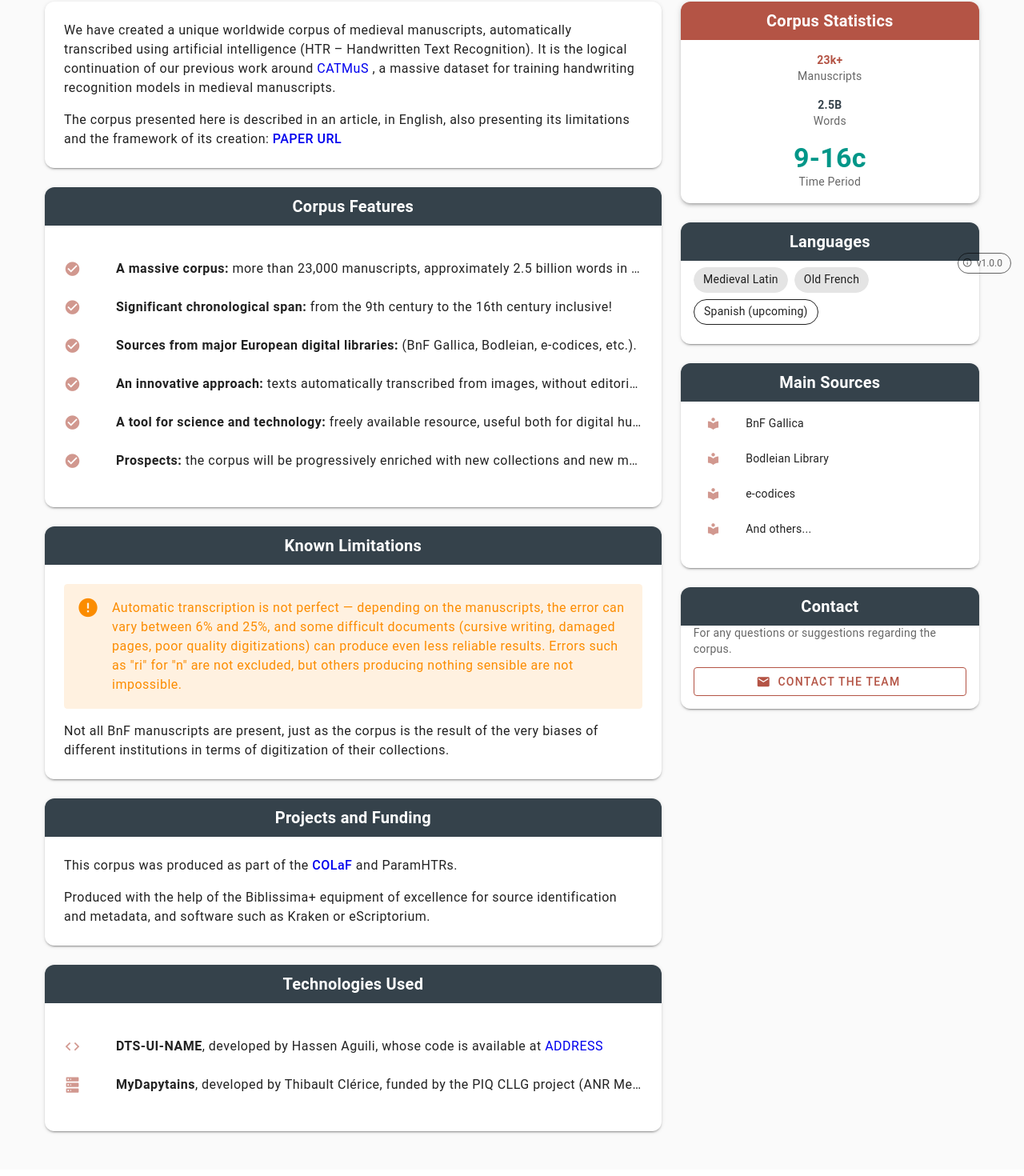
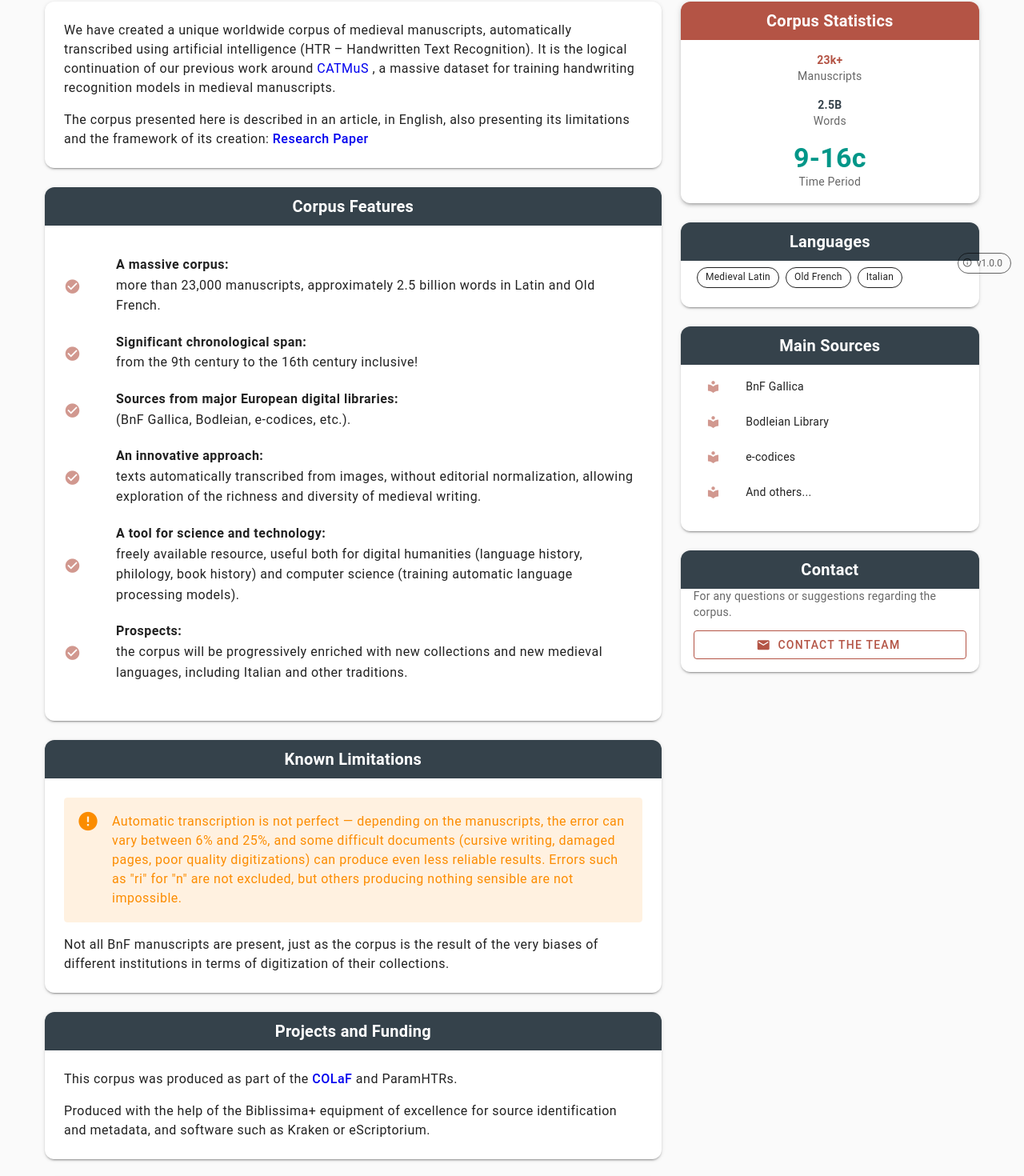
Before and after one commit to cllg-project/TexTile, a Vue app in the folder dts-ui/: page /about in a window 1280 px wide. Shown: the part 442-1912 px from the top of the page at 80% size. Built offline with nearby package versions, Linux system fonts and the light colour scheme; no server answers.

Commit message:
feat: add configuration file for external URLs and contact information, update homepage and ProjectInfo views to utilize new config, change searchview with improved button functionality and keyboard toggle

```diff
--- /dev/null
+++ b/dts-ui/src/config/urls.js
@@ -0,0 +1,27 @@
+// Configuration file for all external URLs and contact information
+// This file makes it easy to update links, emails, and other external references
+
+export default {
+  // Project URLs
+  dtsUiRepository: 'https://github.com/yourusername/dts-ui',
+  mydapytainsRepository: 'https://github.com/PonteIneptique/MyDapytains',
+
+  // Papers and publications
+  paperUrl: 'https://example.org/path/to/paper.pdf',
+  preprintUrl: 'https://example.org/path/to/preprint.pdf',
+  catmusUrl: 'https://inria.hal.science/hal-04453952',
+
+  // Project pages
+  colafProjectUrl: 'https://colaf.huma-num.fr/',
+  projectPageUrl: 'https://github.com/yourusername/comma-project',
+
+  // Contact information
+  contactEmail: 'comma-team@example.org',
+
+  // Citation text
+  citationText: 'Transcribing the Middle Ages: A Massive 2.5-Billion-Token Corpus of Medieval Latin and French. (2025). [Corpus & pipeline description]. Authors. DOI: insert-DOI-here.',
+
+  // Technology names (for easier rebranding if needed)
+  dtsUiName: 'CoMMA Reader Interface',
+  mydapytainsName: 'MyDapytains'
+}
--- a/dts-ui/src/locales/en.js
+++ b/dts-ui/src/locales/en.js
@@ -110,6 +110,7 @@ export default {
     comingSoon: 'Coming Soon',
     searchButton: 'Search',
     virtualKeyboard: 'Virtual Keyboard',
+    specialKeyboard: 'Special Keyboard',
     results: 'Results',
     noResults: 'No results.',
     showingResults: 'Showing {start}–{end} of {total}',
@@ -130,8 +131,7 @@ export default {
       exact: 'Exact Match',
       partial: 'Partial Match',
       fuzzy: 'Fuzzy Match',
-      abbreviations: 'Enable abbreviation alternatives (e.g. p̄ = par/per)',
-      abbreviationsHelp: 'Automatically expands medieval abbreviations like p̄ → par/per, q̄ → que/qui',
+
       descriptions: {
         exact: 'Search for exact phrase matches only',
         partial: 'Allow partial word matches and substring search',
@@ -241,11 +241,9 @@ export default {
     subtitle: 'A unique worldwide corpus of medieval manuscripts automatically transcribed using artificial intelligence.',
     introduction: {
       corpus: 'We have created a unique worldwide corpus of medieval manuscripts, automatically transcribed using artificial intelligence (HTR – Handwritten Text Recognition). It is the logical continuation of our previous work around ',
-      catmusUrl: 'https://inria.hal.science/hal-04453952',
       catmusDescription: ', a massive dataset for training handwriting recognition models in medieval manuscripts.',
       paper: 'The corpus presented here is described in an article, in English, also presenting its limitations and the framework of its creation: ',
-      paperUrl: 'URL_PAPER',
-      paperLink: 'PAPER URL'
+      paperLink: 'Research Paper'
     },
     features: {
       title: 'Corpus Features',
@@ -272,7 +270,7 @@ export default {
         },
         {
           title: 'Prospects:',
-          description: 'the corpus will be progressively enriched with new collections and new medieval languages, starting with Spanish and other Latin traditions.'
+          description: 'the corpus will be progressively enriched with new collections and new medieval languages, including Italian and other traditions.'
         }
       ]
     },
@@ -284,23 +282,16 @@ export default {
     projects: {
       title: 'Projects and Funding',
       description: 'This corpus was produced as part of the ',
-      colafUrl: 'https://colaf.huma-num.fr/',
       and: ' and',
       biblissima: 'Produced with the help of the Biblissima+ equipment of excellence for source identification and metadata, and software such as Kraken or eScriptorium.'
     },
     technology: {
       title: 'Technologies Used',
       dtsUi: {
-        name: 'DTS-UI-NAME',
-        description: 'developed by Hassen Aguili, whose code is available at ',
-        url: 'ADDRESS',
-        linkText: 'ADDRESS'
+        description: 'developed by Hassen Aguili, whose code is available at '
       },
       mydapytains: {
-        name: 'MyDapytains',
-        description: 'developed by Thibault Clérice, funded by the PIQ CLLG project (ANR Mention), available at ',
-        url: 'ADDRESS',
-        linkText: 'ADDRESS'
+        description: 'developed by Thibault Clérice, funded by the PIQ CLLG project (ANR Mention), available at '
       }
     },
     stats: {
@@ -313,7 +304,7 @@ export default {
       title: 'Languages',
       latin: 'Medieval Latin',
       oldFrench: 'Old French',
-      upcoming: 'Spanish (upcoming)'
+      italian: 'Italian'
     },
     sources: {
       title: 'Main Sources',
--- a/dts-ui/src/locales/fr.js
+++ b/dts-ui/src/locales/fr.js
@@ -110,6 +110,7 @@ export default {
     comingSoon: 'Bientôt Disponible',
     searchButton: 'Rechercher',
     virtualKeyboard: 'Clavier Virtuel',
+    specialKeyboard: 'Clavier Spécial',
     results: 'Résultats',
     noResults: 'Aucun résultat.',
     showingResults: 'Affichage de {start}–{end} sur {total}',
@@ -130,8 +131,7 @@ export default {
       exact: 'Correspondance Exacte',
       partial: 'Correspondance Partielle',
       fuzzy: 'Correspondance Floue',
-      abbreviations: 'Activer les alternatives d\'abréviations (ex. p̄ = par/per)',
-      abbreviationsHelp: 'Développe automatiquement les abréviations médiévales comme p̄ → par/per, q̄ → que/qui',
+
       descriptions: {
         exact: 'Recherche uniquement les correspondances de phrases exactes',
         partial: 'Permet les correspondances de mots partiels et la recherche de sous-chaînes',
@@ -241,11 +241,9 @@ export default {
     subtitle: 'Un corpus unique au monde de manuscrits médiévaux transcrits automatiquement grâce à l\'intelligence artificielle.',
     introduction: {
       corpus: 'Nous avons constitué un corpus unique au monde de manuscrits médiévaux, transcrits automatiquement grâce à l\'intelligence artificielle (HTR – Handwritten Text Recognition). Il est la suite logique de nos travaux antérieurs autour de ',
-      catmusUrl: 'https://inria.hal.science/hal-04453952',
       catmusDescription: ', un jeu de données massif pour l\'entraînement de modèle de reconnaissance d\'écriture manuscrite dans les manuscrits médiévaux.',
       paper: 'Le corpus présenté ici est décrit dans un article, en anglais, présentant aussi ses limites et le cadre de sa création: ',
-      paperUrl: 'URL_PAPER',
-      paperLink: 'URL PAPER'
+      paperLink: 'Article de Recherche'
     },
     features: {
       title: 'Caractéristiques du Corpus',
@@ -272,7 +270,7 @@ export default {
         },
         {
           title: 'Perspectives :',
-          description: 'le corpus sera progressivement enrichi de nouveaux fonds et de nouvelles langues médiévales, à commencer par l\'espagnol et d\'autres traditions latines.'
+          description: 'le corpus sera progressivement enrichi de nouveaux fonds et de nouvelles langues médiévales, incluant l\'italien et d\'autres traditions.'
         }
       ]
     },
@@ -284,23 +282,16 @@ export default {
     projects: {
       title: 'Projets et Financements',
       description: 'Ce corpus a été produit dans le cadre des projets ',
-      colafUrl: 'https://colaf.huma-num.fr/',
       and: ' et',
       biblissima: 'Produit avec l\'aide de l\'équipex Biblissima+ pour l\'identification des sources et les métadonnées, et des logiciels tels que Kraken ou eScriptorium.'
     },
     technology: {
       title: 'Technologies Utilisées',
       dtsUi: {
-        name: 'DTS-UI-NAME',
-        description: 'développé par Hassen Aguili, dont le code est disponible à l\'adresse ',
-        url: 'ADRESSE',
-        linkText: 'ADRESSE'
+        description: 'développé par Hassen Aguili, dont le code est disponible à l\'adresse '
       },
       mydapytains: {
-        name: 'MyDapytains',
-        description: 'développé par Thibault Clérice, financé par le projet PIQ CLLG (Mention ANR), disponible à l\'adresse ',
-        url: 'ADRESSE',
-        linkText: 'ADRESSE'
+        description: 'développé par Thibault Clérice, financé par le projet PIQ CLLG (Mention ANR), disponible à l\'adresse '
       }
     },
     stats: {
@@ -313,7 +304,7 @@ export default {
       title: 'Langues',
       latin: 'Latin Médiéval',
       oldFrench: 'Ancien Français',
-      upcoming: 'Espagnol (à venir)'
+      italian: 'Italien'
     },
     sources: {
       title: 'Sources Principales',
--- a/dts-ui/src/views/ProjectInfo.vue
+++ b/dts-ui/src/views/ProjectInfo.vue
@@ -28,13 +28,13 @@
           <v-card-text class="pa-6">
             <div class="text-body-1 mb-4">
               {{ $t('projectInfo.introduction.corpus') }}
-              <a :href="$t('projectInfo.introduction.catmusUrl')" target="_blank" class="text-decoration-none">
+              <a :href="config.catmusUrl" target="_blank" class="text-decoration-none">
                 CATMuS
               </a>{{ $t('projectInfo.introduction.catmusDescription') }}
             </div>
             <div class="text-body-1">
               {{ $t('projectInfo.introduction.paper') }}
-              <a :href="$t('projectInfo.introduction.paperUrl')" target="_blank" class="text-decoration-none font-weight-medium">
+              <a :href="config.paperUrl" target="_blank" class="text-decoration-none font-weight-medium">
                 {{ $t('projectInfo.introduction.paperLink') }}
               </a>
             </div>
@@ -51,13 +51,13 @@
               <v-list-item
                 v-for="(feature, index) in features"
                 :key="index"
-                class="px-0"
+                class="px-0 mb-3"
               >
                 <template #prepend>
-                  <v-icon color="primary" class="mr-3">mdi-check-circle</v-icon>
+                  <v-icon color="primary" class="mr-3 mt-1">mdi-check-circle</v-icon>
                 </template>
-                <v-list-item-title class="text-body-1">
-                  <strong>{{ feature.title }}</strong> {{ feature.description }}
+                <v-list-item-title class="text-body-1" style="white-space: normal; line-height: 1.6;">
+                  <strong>{{ feature.title }}</strong><br>{{ feature.description }}
                 </v-list-item-title>
               </v-list-item>
             </v-list>
@@ -89,7 +89,7 @@
           <v-card-text class="pa-6">
             <div class="text-body-1 mb-4">
               {{ $t('projectInfo.projects.description') }}
-              <a :href="$t('projectInfo.projects.colafUrl')" target="_blank" class="text-decoration-none font-weight-medium">
+              <a :href="config.colafProjectUrl" target="_blank" class="text-decoration-none font-weight-medium">
                 COLaF
               </a>
               {{ $t('projectInfo.projects.and') }} ParamHTRs.
@@ -112,10 +112,10 @@
                   <v-icon color="primary" class="mr-3">mdi-code-tags</v-icon>
                 </template>
                 <v-list-item-title class="text-body-1">
-                  <strong>{{ $t('projectInfo.technology.dtsUi.name') }}</strong>,
+                  <strong>{{ config.dtsUiName }}</strong>,
                   {{ $t('projectInfo.technology.dtsUi.description') }}
-                  <a :href="$t('projectInfo.technology.dtsUi.url')" target="_blank" class="text-decoration-none">
-                    {{ $t('projectInfo.technology.dtsUi.linkText') }}
+                  <a :href="config.dtsUiRepository" target="_blank" class="text-decoration-none">
+                    {{ config.dtsUiRepository }}
                   </a>
                 </v-list-item-title>
               </v-list-item>
@@ -124,10 +124,10 @@
                   <v-icon color="primary" class="mr-3">mdi-server</v-icon>
                 </template>
                 <v-list-item-title class="text-body-1">
-                  <strong>{{ $t('projectInfo.technology.mydapytains.name') }}</strong>,
+                  <strong>{{ config.mydapytainsName }}</strong>,
                   {{ $t('projectInfo.technology.mydapytains.description') }}
-                  <a :href="$t('projectInfo.technology.mydapytains.url')" target="_blank" class="text-decoration-none">
-                    {{ $t('projectInfo.technology.mydapytains.linkText') }}
+                  <a :href="config.mydapytainsRepository" target="_blank" class="text-decoration-none">
+                    {{ config.mydapytainsRepository }}
                   </a>
                 </v-list-item-title>
               </v-list-item>
@@ -166,14 +166,14 @@
           </v-card-title>
           <v-card-text>
             <v-chip-group column>
-              <v-chip color="primary" variant="tonal">
+                            <v-chip variant="outlined" size="small" class="ma-1">
                 {{ $t('projectInfo.languages.latin') }}
               </v-chip>
-              <v-chip color="secondary" variant="tonal">
+              <v-chip variant="outlined" size="small" class="ma-1">
                 {{ $t('projectInfo.languages.oldFrench') }}
               </v-chip>
-              <v-chip color="accent" variant="outlined">
-                {{ $t('projectInfo.languages.upcoming') }}
+              <v-chip variant="outlined" size="small" class="ma-1">
+                {{ $t('projectInfo.languages.italian') }}
               </v-chip>
             </v-chip-group>
           </v-card-text>
@@ -227,7 +227,7 @@
               color="primary"
               variant="outlined"
               block
-              href="mailto:corpus-team@example.org"
+              :href="`mailto:${config.contactEmail}`"
               prepend-icon="mdi-email"
             >
               {{ $t('projectInfo.contact.button') }}
@@ -242,6 +242,7 @@
 <script setup>
 import { useI18n } from 'vue-i18n'
 import { computed } from 'vue'
+import config from '@/config/urls.js'
 
 const { t } = useI18n()
 
@@ -285,7 +286,7 @@ const features = computed(() => {
       },
       {
         title: 'Perspectives :',
-        description: 'le corpus sera progressivement enrichi de nouveaux fonds et de nouvelles langues médiévales, à commencer par l\'espagnol et d\'autres traditions latines.'
+        description: 'le corpus sera progressivement enrichi de nouveaux fonds et de nouvelles langues médiévales, incluant l\'italien et d\'autres traditions.'
       }
     ]
   } else {
@@ -312,7 +313,7 @@ const features = computed(() => {
       },
       {
         title: 'Prospects:',
-        description: 'the corpus will be progressively enriched with new collections and new medieval languages, starting with Spanish and other Latin traditions.'
+        description: 'the corpus will be progressively enriched with new collections and new medieval languages, including Italian and other traditions.'
       }
     ]
   }
@@ -356,6 +357,17 @@ const features = computed(() => {
 .v-list-item {
   border-radius: 8px;
   margin-bottom: 4px;
+  align-items: flex-start !important;
+}
+
+:deep(.v-list-item__content) {
+  overflow: visible !important;
+}
+
+:deep(.v-list-item-title) {
+  white-space: normal !important;
+  overflow: visible !important;
+  text-overflow: clip !important;
 }
 
 .v-card {
```
Also changed, not shown: dts-ui/src/views/About.vue (+18 -40 lines), dts-ui/src/views/SearchView.vue (+52 -70 lines).
